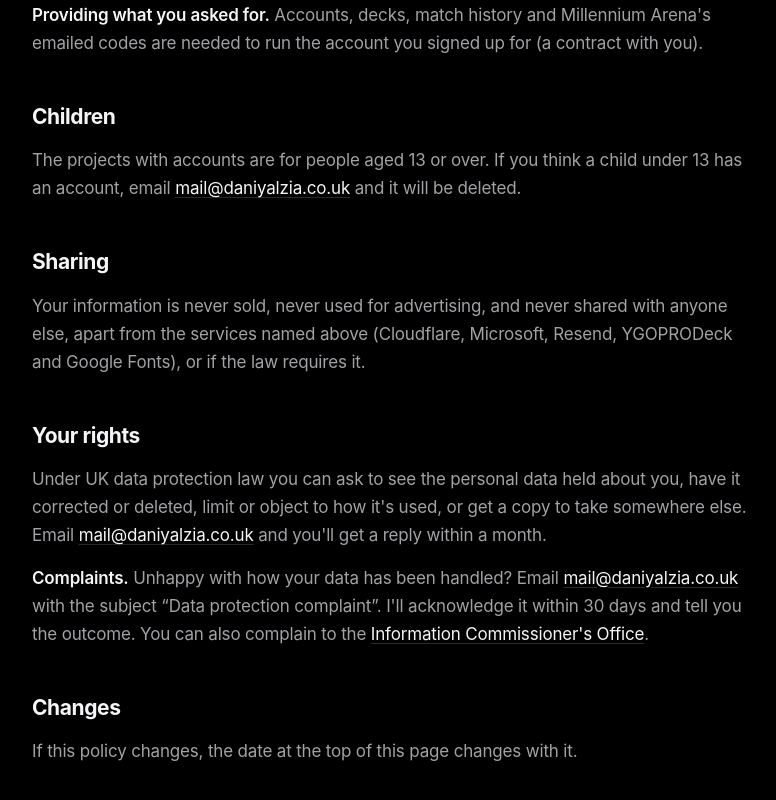
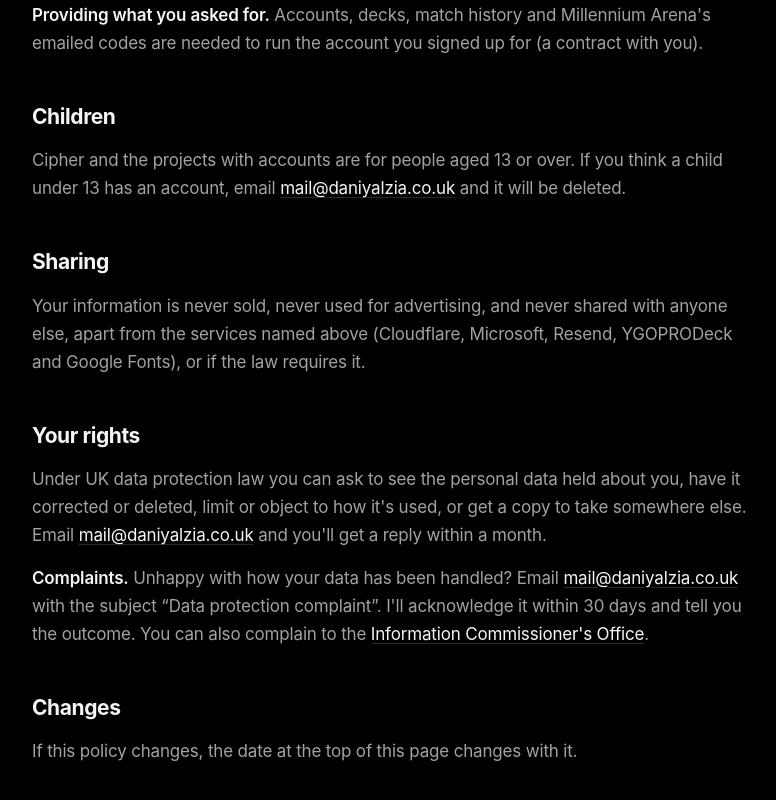
Before and after one commit to ziaboy123/portfolio, a Next.js app: page /privacy in a window 1280 px wide. Shown: the part 2822-3622 px from the top of the page, without its empty margins (248-1024 px from the left). Built offline with nearby package versions, Linux system fonts and the light colour scheme.

Commit message:
Cipher is for ages 13 and over too

```diff
--- a/app/privacy/page.jsx
+++ b/app/privacy/page.jsx
@@ -121,7 +121,8 @@ export default function PrivacyPage() {
 
       <h2>Children</h2>
       <p>
-        The projects with accounts are for people aged 13 or over. If you think a child under 13 has an account, email{' '}
+        Cipher and the projects with accounts are for people aged 13 or over. If you think a child under 13 has an
+        account, email{' '}
         <a href={`mailto:${EMAIL}`}>{EMAIL}</a> and it will be deleted.
       </p>
 
--- a/app/terms/page.jsx
+++ b/app/terms/page.jsx
@@ -20,7 +20,7 @@ export default function TermsPage() {
       <h2>Using the projects</h2>
       <p>
         Cipher, Gambit, WatchMatch, DeckForge and Millennium Arena are free to use. They are personal projects, provided as they are,
-        and may change, pause or go offline at any time without notice.
+        and may change, pause or go offline at any time without notice. You must be 13 or older to use Cipher.
       </p>
 
       <h2>Accounts</h2>
```
